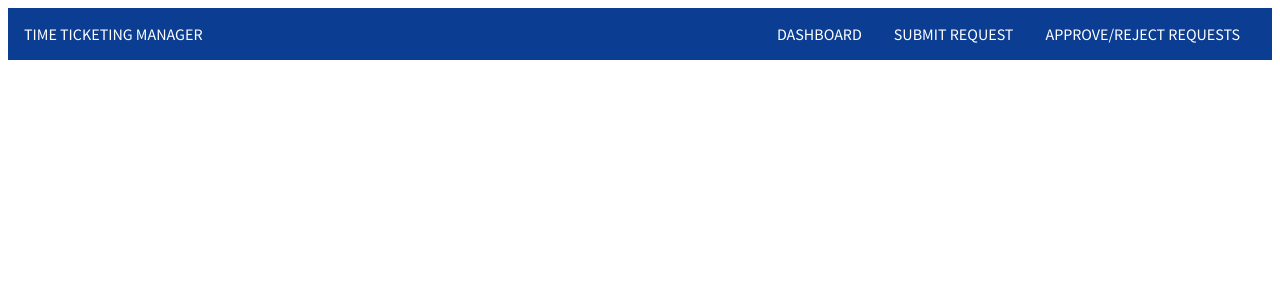
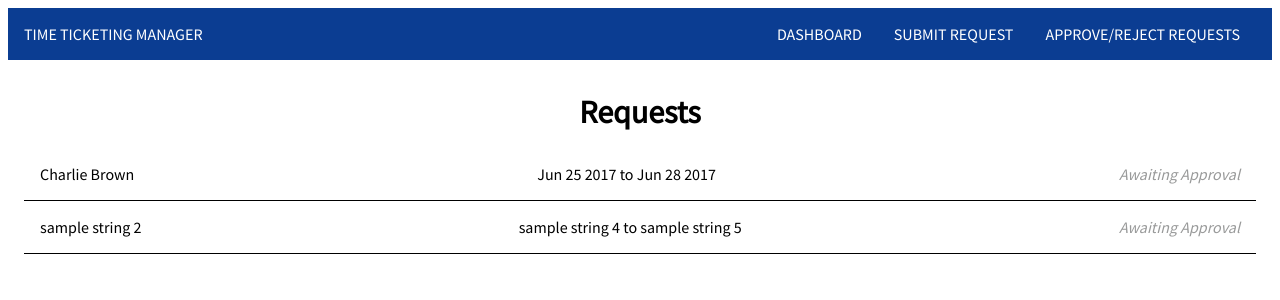
Before and after one commit to corifowler/time-off-requests, an Angular app: page /requests in a window 1280 px wide. Before the commit this address led to /. Shown: the top 300 px of the page. Built offline with nearby package versions, Linux system fonts and the light colour scheme.

Commit message:
Updated routes for individual requst, sample data, creating request object to submit a request

```diff
--- a/src/app/app.components.ts
+++ b/src/app/app.components.ts
@@ -2,6 +2,7 @@ import { AppComponent } from './components/app/app.component';
 import { ApprovalsComponent } from './components/approvals/approvals.component';
 import { DashboardComponent } from './components/dashboard/dashboard.component';
 import { MainToolbarComponent } from './components/main-toolbar/main-toolbar.component';
+import { RequestComponent } from './components/request/request.component';
 import { SubmitRequestComponent } from './components/submit-request/submit-request.component';
 
 export const APP_COMPONENTS = [
@@ -9,5 +10,6 @@ export const APP_COMPONENTS = [
     ApprovalsComponent,
     DashboardComponent,
     MainToolbarComponent,
+    RequestComponent,
     SubmitRequestComponent
 ]
--- a/src/app/app.routes.ts
+++ b/src/app/app.routes.ts
@@ -2,10 +2,12 @@ import { Routes } from '@angular/router';
 
 import { ApprovalsComponent } from './components/approvals/approvals.component';
 import { DashboardComponent } from './components/dashboard/dashboard.component';
+import { RequestComponent } from './components/request/request.component';
 import { SubmitRequestComponent } from './components/submit-request/submit-request.component';
 
 export const APP_ROUTES= [
     { path: '', component: DashboardComponent },
-    { path: 'approvals', component: ApprovalsComponent },
+    { path: 'requests', component: ApprovalsComponent },
+    { path: 'requests/:id', component: RequestComponent },
     { path: 'submit-request', component: SubmitRequestComponent }
 ];
--- a/src/app/components/approvals/approvals.component.css
+++ b/src/app/components/approvals/approvals.component.css
@@ -0,0 +1,20 @@
+.request-list-item {
+    display: flex;
+    flex-direction: row;
+    justify-content: space-between;
+    padding: 1em;
+    border-bottom: 1px solid black;
+    cursor: pointer;
+}
+
+.header {
+    text-align: center;
+    font-weight: bold;
+    padding: 0.5em;
+    font-size: 2em;
+}
+
+.status {
+    color: #999A9A;
+    font-style: italic;
+}
--- a/src/app/components/approvals/approvals.component.html
+++ b/src/app/components/approvals/approvals.component.html
@@ -0,0 +1,8 @@
+<div class="approvals-container">
+    <div class="header">Requests</div>
+    <div *ngFor="let d of sampleData" (click)="reviewRequest(d.Id)" class="request-list-item">
+        <div>{{d.Name}}</div>
+        <div>{{d.StartTime}} to {{d.EndTime}}</div>
+        <div class="status">{{d.Status}}</div>
+    </div>
+</div>
--- a/src/app/components/approvals/approvals.component.ts
+++ b/src/app/components/approvals/approvals.component.ts
@@ -1,4 +1,5 @@
 import { Component } from '@angular/core';
+import { Router } from '@angular/router';
 
 @Component({
   selector: 'approvals',
@@ -6,5 +7,34 @@ import { Component } from '@angular/core';
   styleUrls: ['./approvals.component.css']
 })
 export class ApprovalsComponent {
+	private sampleData = [
+		{
+			Id: 1,
+			Name: "Charlie Brown",
+			EmailAddress: "sample string 3",
+			StartTime: "Jun 25 2017",
+			EndTime: "Jun 28 2017",
+			Reason: "Family vacation",
+			Status: "Awaiting Approval",
+			Comments: ""
+		},
+		{
+			Id: 2,
+			Name: "sample string 2",
+			EmailAddress: "sample string 3",
+			StartTime: "sample string 4",
+			EndTime: "sample string 5",
+			Reason: "sample string 6",
+			Status: "Awaiting Approval",
+			Comments: "sample string 8"
+		}
+	];
 
+	constructor(
+		private _router: Router
+	) {}
+
+	private reviewRequest(requestId) {
+		this._router.navigate(['/requests', requestId]);
+	}
 }
--- a/src/app/components/main-toolbar/main-toolbar.component.html
+++ b/src/app/components/main-toolbar/main-toolbar.component.html
@@ -5,6 +5,6 @@
     <div class="right-toolbar">
         <div (click)="navigateToPage('')">DASHBOARD</div>
         <div (click)="navigateToPage('submit-request')">SUBMIT REQUEST</div>
-        <div (click)="navigateToPage('approvals')">APPROVE/REJECT REQUESTS</div>
+        <div (click)="navigateToPage('requests')">APPROVE/REJECT REQUESTS</div>
     </div>
 </div>
--- /dev/null
+++ b/src/app/components/request/request.component.html
@@ -0,0 +1 @@
+<div>REQUEST COMPONENT</div>
--- a/src/app/components/submit-request/submit-request.component.ts
+++ b/src/app/components/submit-request/submit-request.component.ts
@@ -1,6 +1,7 @@
 import { Component } from '@angular/core';
 
 import { TimeOffRequestActions } from '../../actionHandlers/timeOffRequest.actions';
+import { Request } from '../../models/request';
 
 @Component({
   selector: 'submit-request',
@@ -20,7 +21,20 @@ export class SubmitRequestComponent {
     ) {}
 
     private submitRequest() {
-        console.log(this.startTime, this.endTime);
-        this._timeOffRequestActions.getTimeOffRequests();
+        let request = this.createRequest();
+        console.log(request);
+    }
+
+    private createRequest(): Request {
+        let request = new Request();
+        request.Id = null;
+        request.Name = this.name;
+        request.EmailAddress = this.emailAddress;
+        request.StartTime = this.startTime;
+        request.EndTime = this.endTime;
+        request.Reason = this.reason;
+        request.Status = 'Awaiting Approval';
+        request.Comments = this.comments ? this.comments : '';
+        return request;
     }
 }
--- /dev/null
+++ b/src/app/models/request.ts
@@ -0,0 +1,10 @@
+export class Request {
+    Id: number;
+    Name: string;
+    EmailAddress: string;
+    StartTime: string;
+    EndTime: string;
+    Reason: string;
+    Status: string;
+    Comments: string;
+}
```
Also changed, not shown: src/app/components/request/request.component.ts (added, +10 -0 lines), src/app/components/request/request.component.css (added), src/app/services/api.service.ts (line endings or trailing spaces).
